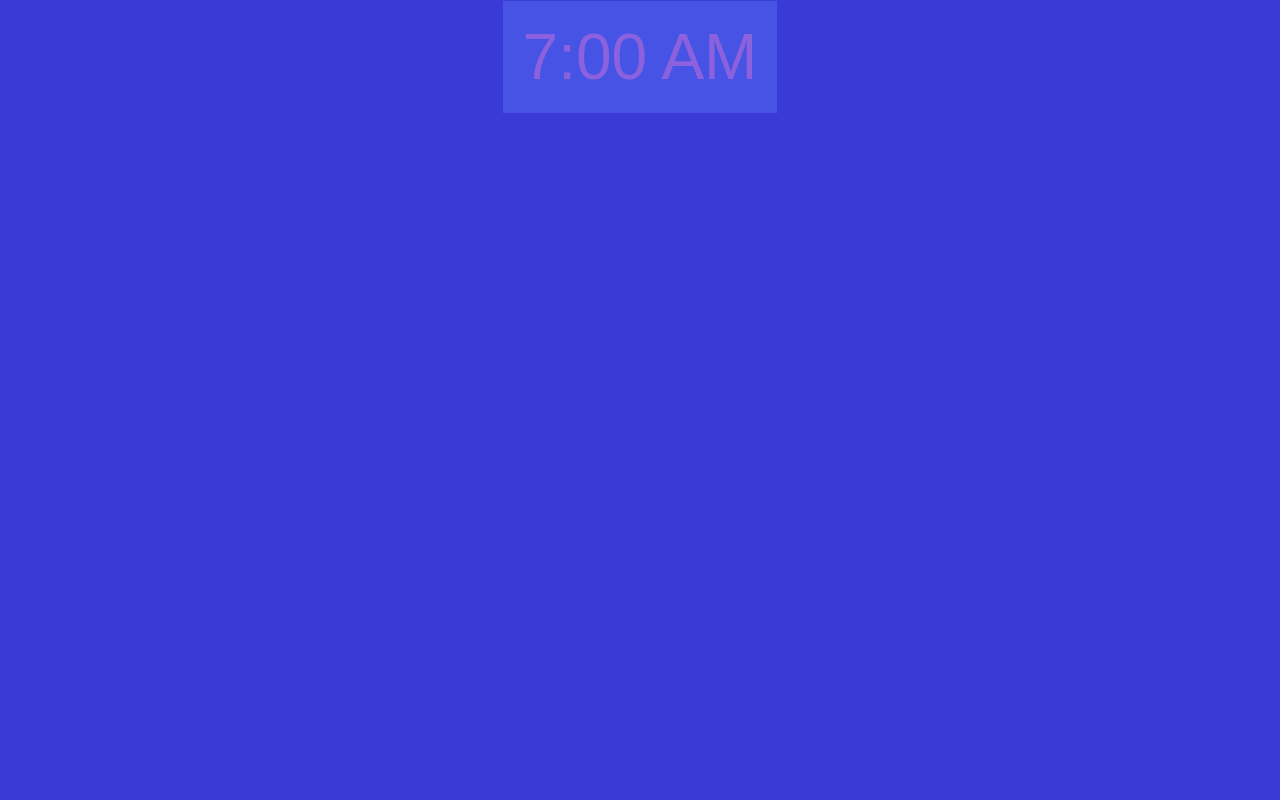
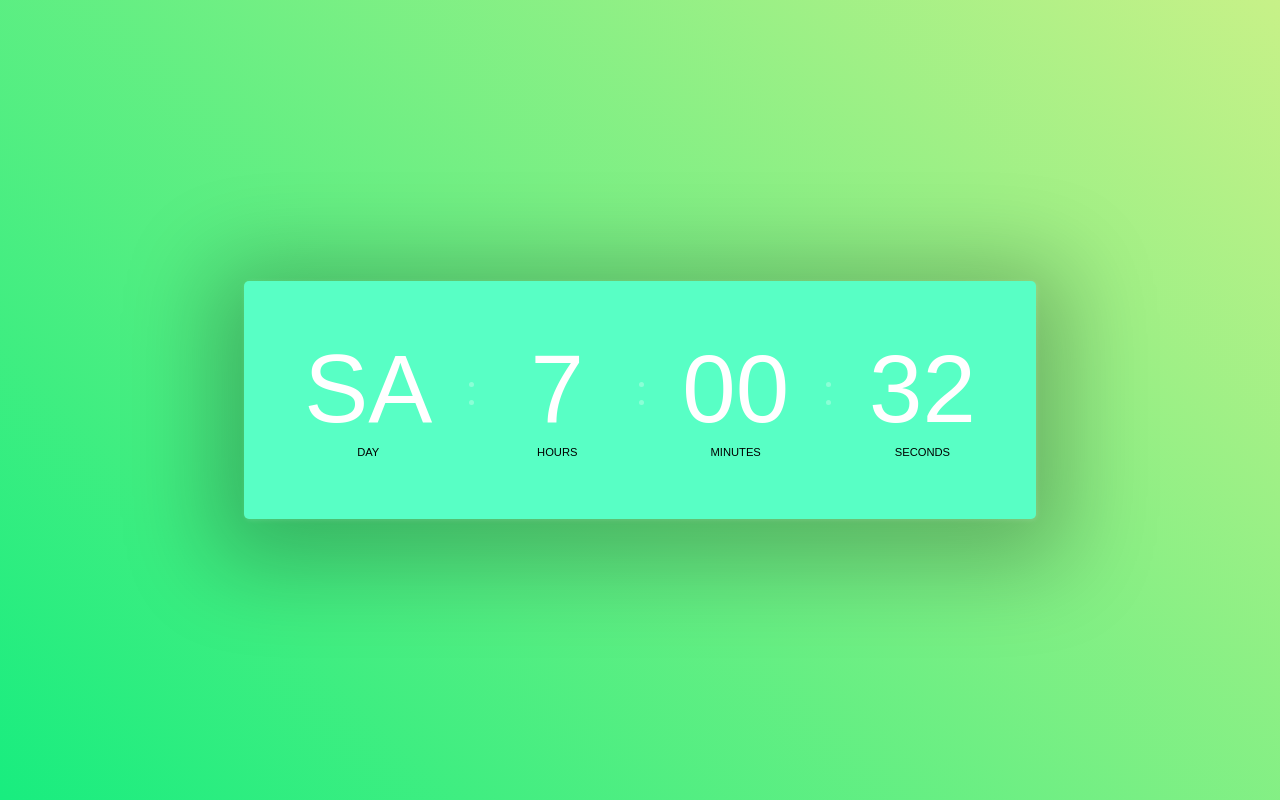
Before and after one commit to DIVISIONSolar/Clock-App, a plain HTML site: page index.html in a window 1280 px wide. Drawn offline with nearby package versions, Linux system fonts and the light colour scheme.

Commit message:
Re designed and coded the app

```diff
--- a/app.js
+++ /dev/null
@@ -1,21 +0,0 @@
-const clock = document.querySelector('.clock');
-
-const tick = () => {
-
-    const now = new Date();
-    const time = new Intl.DateTimeFormat('default', {
-        hour12: true,
-        hour: 'numeric',
-        minute: 'numeric'
-    }).format(now)
-
-    const html = `
-
-        <span>${time}</span>
-    `;
-
-    clock.innerHTML = html
-
-};
-
-setInterval(tick, 1000);
--- a/index.html
+++ b/index.html
@@ -8,23 +8,61 @@
     <meta name="viewport" content="width=device-width, initial-scale=1.0">
     <link
     rel="stylesheet"
-    href="styles.css"
+    href="https://cdnjs.cloudflare.com/ajax/libs/meyer-reset/2.0/reset.min.css"
     />
+    <link
+    rel='stylesheet'
+    href='https://fonts.googleapis.com/css?family=Montserrat:400,700'
+    />
+    <link
+    rel="stylesheet"
+    href="style.css"
+    />
+
+
     <title>Clock App</title>
 
     <!-- Head -->
 
     <!-- Body -->
 
-    <body>
-        <div class="clock"></div>
-    </body>
+    <div class="clock-container">
+      <div class="clock-col">
+        <p class="clock-day clock-timer">
+        </p>
+        <p class="clock-label" style="color: black">
+          Day
+        </p>
+      </div>
+      <div class="clock-col">
+        <p class="clock-hours clock-timer">
+        </p>
+        <p class="clock-label" style="color: black">
+          Hours
+        </p>
+      </div>
+      <div class="clock-col">
+        <p class="clock-minutes clock-timer">
+        </p>
+        <p class="clock-label" style="color: black">
+          Minutes
+        </p>
+      </div>
+      <div class="clock-col">
+        <p class="clock-seconds clock-timer">
+        </p>
+        <p class="clock-label" style="color: black">
+          Seconds
+        </p>
+      </div>
+    </div>
+
 
     <!-- Body -->
 
     <!-- Scripts -->
 
-    <script src="app.js"></script>
+    <script src='https://cdnjs.cloudflare.com/ajax/libs/moment.js/2.15.2/moment.min.js'></script><script  src="script.js"></script>
 
     <!-- Scripts -->
 
--- /dev/null
+++ b/script.js
@@ -0,0 +1,11 @@
+document.addEventListener('DOMContentLoaded', () =>
+  requestAnimationFrame(updateTime)
+)
+
+function updateTime() {
+  document.documentElement.style.setProperty('--timer-day', "'" + moment().format("dd") + "'");
+  document.documentElement.style.setProperty('--timer-hours', "'" + moment().format("k") + "'");
+  document.documentElement.style.setProperty('--timer-minutes', "'" + moment().format("mm") + "'");
+  document.documentElement.style.setProperty('--timer-seconds', "'" + moment().format("ss") + "'");
+  requestAnimationFrame(updateTime);
+}
--- /dev/null
+++ b/style.css
@@ -0,0 +1,80 @@
+.clock-day:before {
+  content: var(--timer-day);
+}
+.clock-hours:before {
+  content: var(--timer-hours);
+}
+.clock-minutes:before {
+  content: var(--timer-minutes);
+}
+.clock-seconds:before {
+  content: var(--timer-seconds);
+}
+
+body {
+  background: linear-gradient(45deg, #18ed7f 0, #c7f188 100%);
+  font-family: Arial;
+  min-height: 100vh;
+  display: flex;
+  align-items: center;
+  justify-content: center;
+}
+
+.clock-container {
+  margin-top: 30px;
+  margin-bottom: 30px;
+  background-color: #58ffc5;
+  border-radius: 5px;
+  padding: 60px 20px;
+  box-shadow: 1px 1px 5px rgba(255, 255, 255, 0.15), 0 15px 90px 30px rgba(0, 0, 0, 0.25);
+  display: flex;
+}
+.clock-col {
+  text-align: center;
+  margin-right: 40px;
+  margin-left: 40px;
+  min-width: 90px;
+  position: relative;
+}
+.clock-col:not(:last-child):before, .clock-col:not(:last-child):after {
+  content: "";
+  background-color: rgba(255, 255, 255, 0.3);
+  height: 5px;
+  width: 5px;
+  border-radius: 50%;
+  display: block;
+  position: absolute;
+  right: -42px;
+}
+.clock-col:not(:last-child):before {
+  top: 35%;
+}
+.clock-col:not(:last-child):after {
+  top: 50%;
+}
+.clock-timer:before {
+  color: #fff;
+  font-size: 6rem;
+  text-transform: uppercase;
+}
+.clock-label {
+  color: rgba(255, 255, 255, 0.35);
+  text-transform: uppercase;
+  font-size: 0.7rem;
+  margin-top: 10px;
+}
+
+@media (max-width: 825px) {
+  .clock-container {
+    flex-direction: column;
+    padding-top: 40px;
+    padding-bottom: 40px;
+  }
+
+  .clock-col + .clock-col {
+    margin-top: 20px;
+  }
+  .clock-col:before, .clock-col:after {
+    display: none !important;
+  }
+}
--- a/styles.css
+++ /dev/null
@@ -1,16 +0,0 @@
-body {
-    background: #3a3ad6;
-}
-
-.clock {
-    font-size: 4em;
-    text-align: center;
-    margin: 20px auto;
-    color: #8b61de;
-    font-family: Arial;
-}
-
-.clock span {
-    padding: 20px;
-    background: rgb(70, 83, 229);
-}
```
